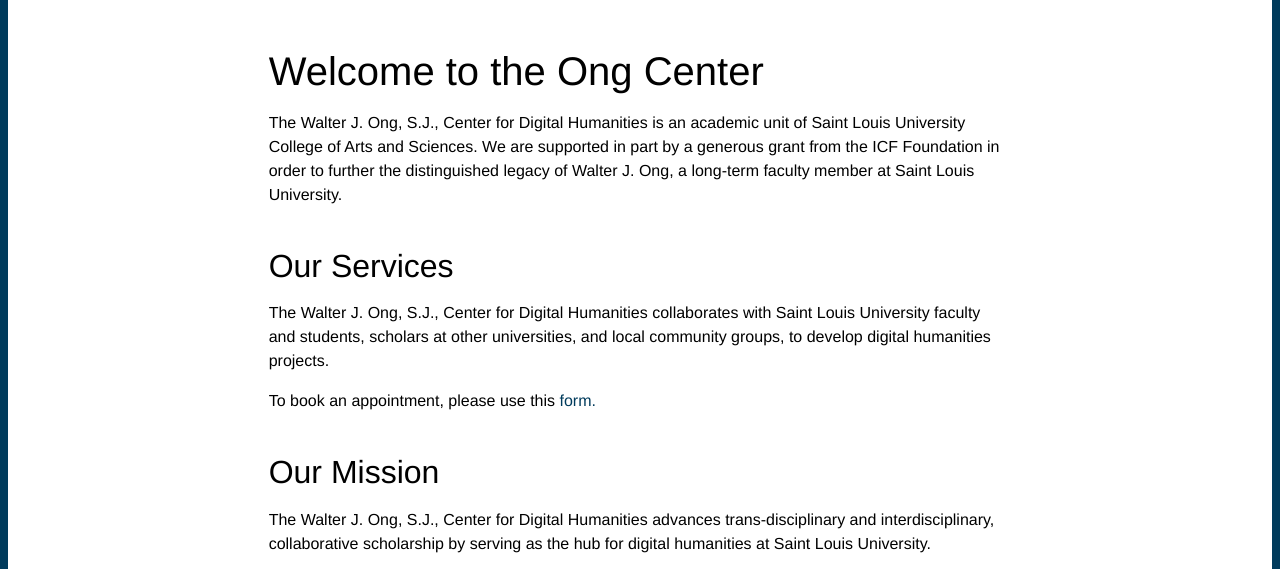
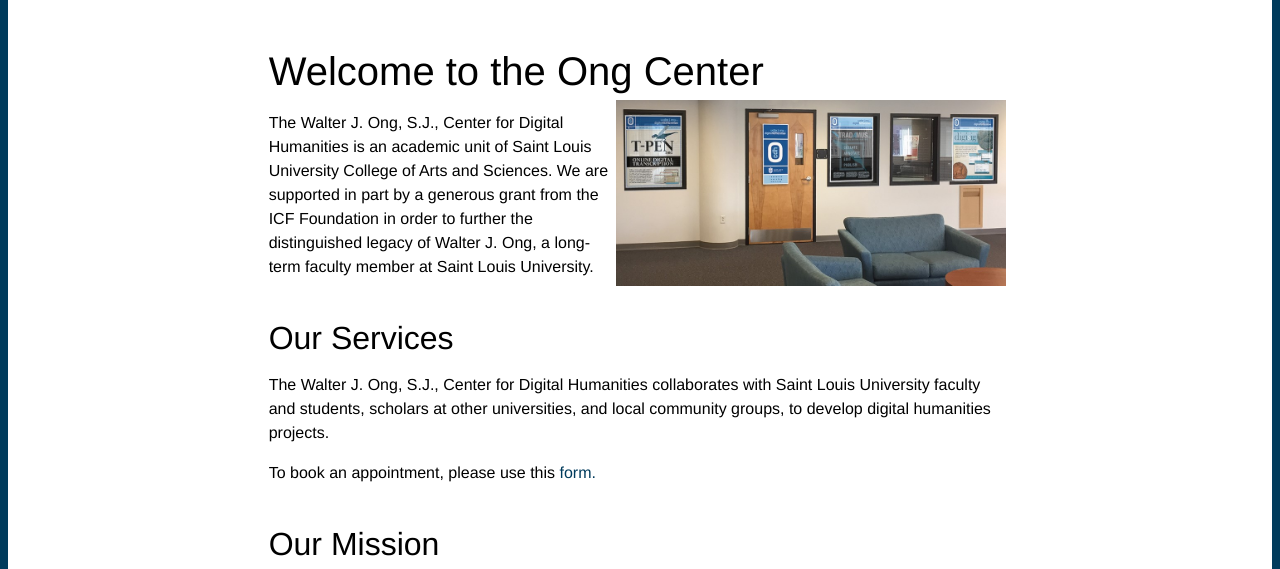
Before and after one commit to 2020-DH-GAs/pedagogy-dev, a plain HTML site: page index.html in a window 1280 px wide. Shown: the part 151-720 px from the top of the page. Drawn offline with Linux system fonts and the light colour scheme.

Commit message:
0222-BSG Home Image

```diff
--- a/cdhstyle.css
+++ b/cdhstyle.css
@@ -40,6 +40,9 @@ img {
 	padding: 5px;
 }
 
+.paragraph-image {
+	float: right;
+}
 /* hyperlinks */
 
 a:link, a:visited, a:hover, a:active {
--- a/index.html
+++ b/index.html
@@ -40,8 +40,8 @@
 </div>
 
 <div class="main-content">
-<h1>Welcome to the Ong Center</h1>
-<p>The Walter J. Ong, S.J., Center for Digital Humanities is an academic unit of Saint Louis University College of Arts and Sciences. We are supported in part by a generous grant from the ICF Foundation in order to further the distinguished legacy of Walter J. Ong, a long-term faculty member at Saint Louis University.</p>
+<h1>Welcome to the Ong Center <img class="paragraph-image" src="images/CENTER960x640_v2.jpg" alt="Centerv2" width="400px"></h1>
+<p> The Walter J. Ong, S.J., Center for Digital Humanities is an academic unit of Saint Louis University College of Arts and Sciences. We are supported in part by a generous grant from the ICF Foundation in order to further the distinguished legacy of Walter J. Ong, a long-term faculty member at Saint Louis University.</p>
 <br>
 
 <h2>Our Services</h2>
```
